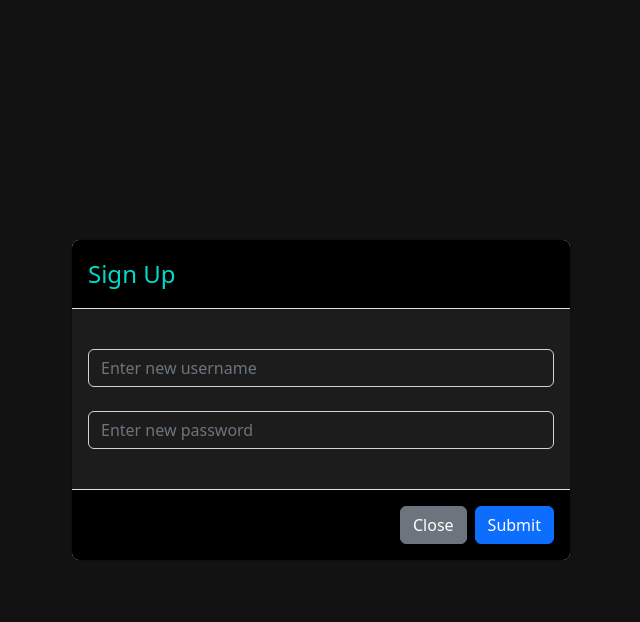
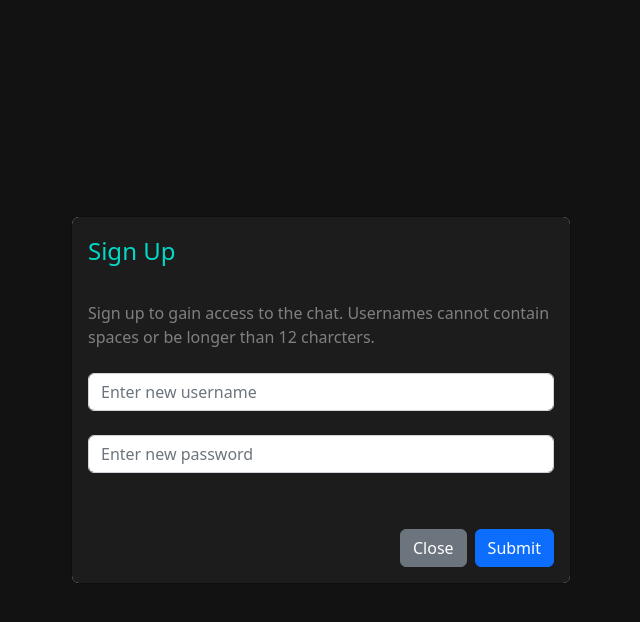
Before and after one commit to AaronAWB/Colloquy, a React (Vite) app in the folder client/: page /login in a window 1280 px wide. Both pictures are taken after a click on the link "Sign up". Shown: the top 622 px of the page, without its empty margins (319-959 px from the left). Built offline with nearby package versions, Linux system fonts and the light colour scheme.

Commit message:
add SignUp modal styling

```diff
--- a/client/src/components/SignUp.jsx
+++ b/client/src/components/SignUp.jsx
@@ -25,9 +25,13 @@ function SignUp({ hide, show }) {
     return (
         <Modal className='signup-modal' centered show={show} onHide={hide} backdrop='static'>
             <Modal.Header className='signup-modal-header'>
-                <Modal.Title className='modal-title'>Sign Up</Modal.Title>
+                <Modal.Title className='modal-title text-center'>Sign Up</Modal.Title>
             </Modal.Header>
             <Modal.Body className='signup-modal-body'>
+                <p className='signup-text'>
+                    Sign up to gain access to the chat.
+                    Usernames cannot contain spaces or be longer than 12 charcters.
+                </p>
                 <Form className='signup-modal-form' onSubmit={handleSubmit}>
                     <Form.Group className='signup-modal-form mt-4'>
                         <Form.Control
--- a/client/src/styles/SignUp.css
+++ b/client/src/styles/SignUp.css
@@ -4,13 +4,22 @@
 }
 
 .signup-modal-header, .signup-modal-footer {
-    background-color: black !important;
+    background-color: rgb(28, 28, 28) !important;
+    border: none !important;
+}
+
+.signup-modal-header {
+    text-align: center;
 }
 
 .modal-title {
     color:#03DAC6 !important;
 }
 
-.signup-modal-body, .signup-modal-form {
+.signup-text {
+    color: grey;
+}
+
+.signup-modal-body {
     background-color: rgb(28, 28, 28) !important;
 }
```
